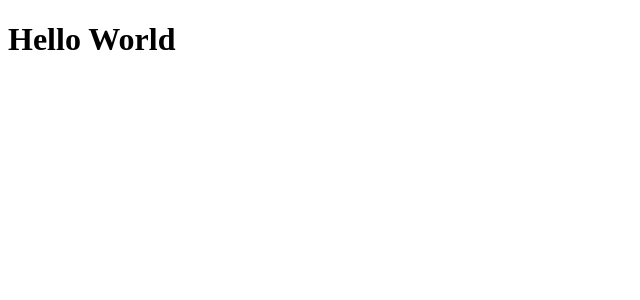
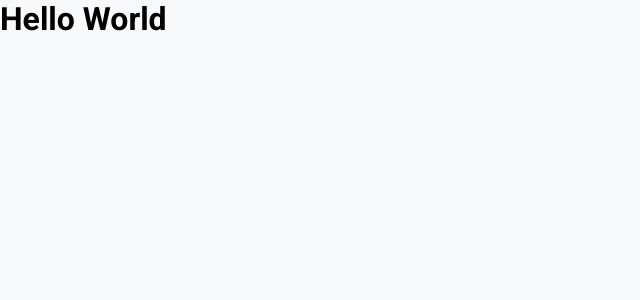
Before and after one commit to Loureiro12/challenge-agenda-edu, a React (Create React App) app: page / in a window 1280 px wide. Shown: the top 300 px of the page, without its empty margins (0-640 px from the left). Built offline with nearby package versions, Linux system fonts and the light colour scheme.

Commit message:
feat: adding theme

```diff
--- a/package.json
+++ b/package.json
@@ -13,6 +13,7 @@
     "react": "^18.2.0",
     "react-dom": "^18.2.0",
     "react-scripts": "5.0.1",
+    "styled-components": "^5.3.5",
     "typescript": "^4.4.2",
     "web-vitals": "^2.1.0"
   },
@@ -44,6 +45,7 @@
     ]
   },
   "devDependencies": {
+    "@types/styled-components": "^5.1.26",
     "@typescript-eslint/eslint-plugin": "^5.36.2",
     "@typescript-eslint/parser": "^5.36.2",
     "eslint": "^8.23.0",
--- a/public/index.html
+++ b/public/index.html
@@ -5,39 +5,18 @@
     <link rel="icon" href="%PUBLIC_URL%/favicon.ico" />
     <meta name="viewport" content="width=device-width, initial-scale=1" />
     <meta name="theme-color" content="#000000" />
-    <meta
-      name="description"
-      content="Web site created using create-react-app"
+    <meta name="description" content="Web site created using create-react-app" />
+    <link rel="preconnect" href="https://fonts.googleapis.com" />
+    <link rel="preconnect" href="https://fonts.gstatic.com" crossorigin />
+    <link
+      href="https://fonts.googleapis.com/css2?family=Do+Hyeon&family=Montserrat:wght@400;600&family=Oswald:wght@500&family=Roboto:wght@400;700&display=swap"
+      rel="stylesheet"
     />
-    <link rel="apple-touch-icon" href="%PUBLIC_URL%/logo192.png" />
-    <!--
-      manifest.json provides metadata used when your web app is installed on a
-      user's mobile device or desktop. See https://developers.google.com/web/fundamentals/web-app-manifest/
-    -->
     <link rel="manifest" href="%PUBLIC_URL%/manifest.json" />
-    <!--
-      Notice the use of %PUBLIC_URL% in the tags above.
-      It will be replaced with the URL of the `public` folder during the build.
-      Only files inside the `public` folder can be referenced from the HTML.
-
-      Unlike "/favicon.ico" or "favicon.ico", "%PUBLIC_URL%/favicon.ico" will
-      work correctly both with client-side routing and a non-root public URL.
-      Learn how to configure a non-root public URL by running `npm run build`.
-    -->
-    <title>React App</title>
+    <title>Challenge - Agenda Edu</title>
   </head>
   <body>
     <noscript>You need to enable JavaScript to run this app.</noscript>
     <div id="root"></div>
-    <!--
-      This HTML file is a template.
-      If you open it directly in the browser, you will see an empty page.
-
-      You can add webfonts, meta tags, or analytics to this file.
-      The build step will place the bundled scripts into the <body> tag.
-
-      To begin the development, run `npm start` or `yarn start`.
-      To create a production bundle, use `npm run build` or `yarn build`.
-    -->
   </body>
 </html>
--- a/src/App.tsx
+++ b/src/App.tsx
@@ -1,5 +1,12 @@
-import React from "react";
+import { ThemeProvider } from 'styled-components'
+import { GlobalStyle } from './styles/global'
+import { defaultTheme } from './styles/themes/default'
 
 export function App() {
-  return <h1>Hello World</h1>;
+  return (
+    <ThemeProvider theme={defaultTheme}>
+      <h1>Hello World</h1>
+      <GlobalStyle />
+    </ThemeProvider>
+  )
 }
--- /dev/null
+++ b/src/styles/global.ts
@@ -0,0 +1,24 @@
+import { createGlobalStyle } from 'styled-components'
+
+export const GlobalStyle = createGlobalStyle`
+    * {
+        margin: 0;
+        padding: 0;
+        box-sizing: border-box;
+    }
+
+    :focus {
+        outline: 0;
+        box-shadow: 0 0 0 2px ${(props) => props.theme['green-500']}
+    }
+
+    body {
+        background-color: ${(props) => props.theme.primary};
+    }
+
+    body, input-security, textarea, button {
+        font-family: "Roboto", sans-serif;
+        font-weight: 400;
+        font-size: 1rem;
+    }
+`
--- /dev/null
+++ b/src/styles/themes/default.ts
@@ -0,0 +1,11 @@
+export const defaultTheme = {
+  primary: '#f8f9fa',
+  secondary: '#6610f2',
+
+  'green-300': '#00B37E',
+  'green-500': '#00875F',
+  'green-700': '#015F43',
+
+  'red-500': '#AB222E',
+  'red-700': '#7A1921',
+}
```
Also changed, not shown: src/@types/styled.d.ts (added, +8 -0 lines), 1 other file (tests, documents, lock files or other folders).
